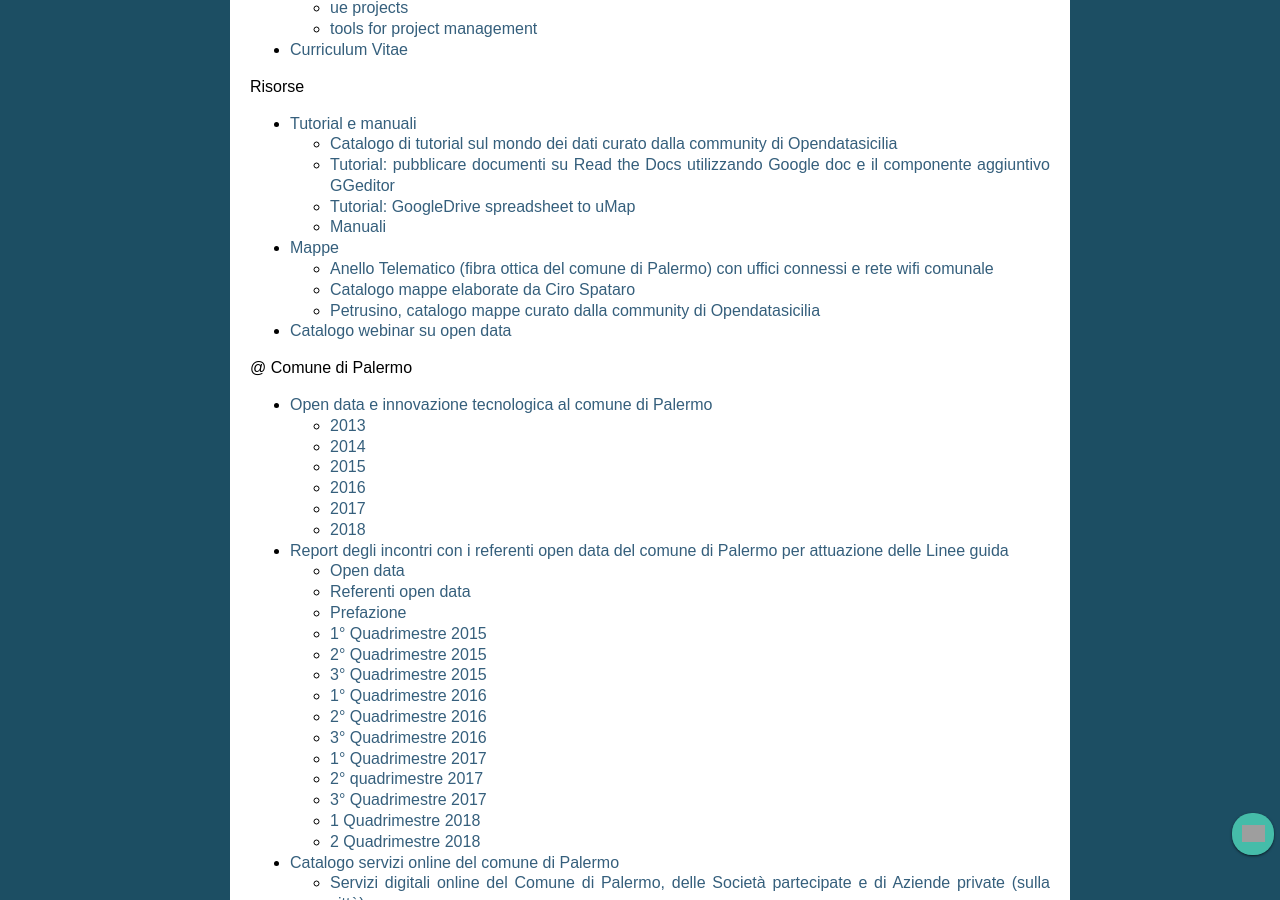
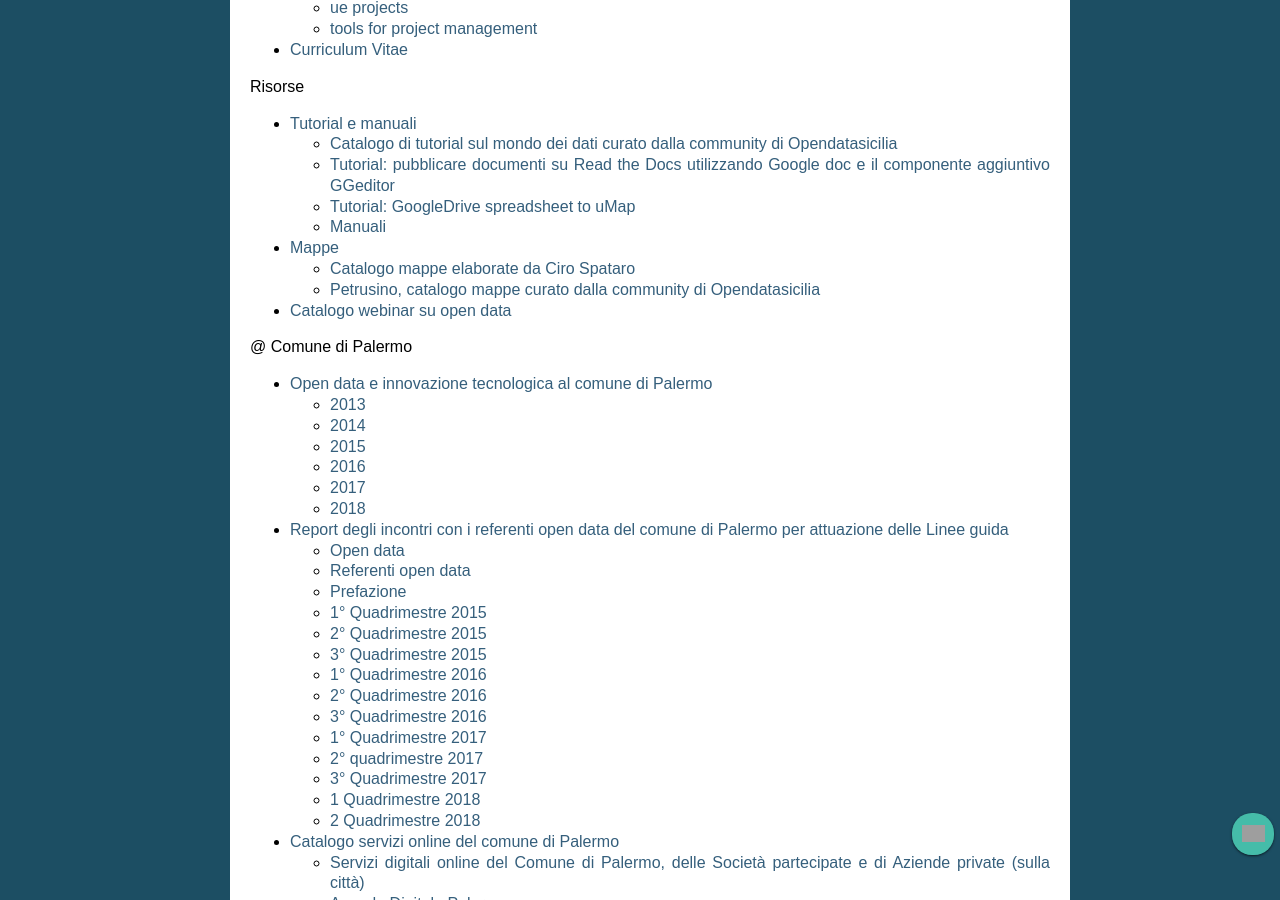
Before and after one commit to cirospat/rtd-schematipo, a Sphinx documentation site: the page built from docs/index.rst, in a window 1280 px wide and 900 px high, scrolled down 1042 px. Built offline with Sphinx 7.4.7, drawn with Linux system fonts in a browser that asks for light colours; pages that are not in the unit, such as notebooks, are missing from menus; comment, search, counter and statistics services are not loaded; grey boxes are pictures that could not be loaded.

Commit message:
Google Docs reST Editor@2018-7-19 14:53:54

```diff
--- a/docs/mappe.rst
+++ b/docs/mappe.rst
@@ -6,23 +6,13 @@
 Mappe
 *****
 
-.. _h2118236467345a5462543374815143f:
-
-Anello Telematico (fibra ottica del comune di Palermo) con uffici connessi e rete wifi comunale
-===============================================================================================
-
-
-|REPLACE2|
-
-|
-
 .. _h731718451137537a2d1f10425f4ef8:
 
 Catalogo mappe elaborate da Ciro Spataro
 ========================================
 
 
-|REPLACE3|
+|REPLACE2|
 
 |
 
@@ -42,9 +32,6 @@ Petrusino, catalogo mappe curato dalla community di \ |LINK1|\
     <a href="https://twitter.com/cirospat?ref_src=twsrc%5Etfw" class="twitter-follow-button" data-show-count="false">Follow @cirospat</a><script async src="https://platform.twitter.com/widgets.js" charset="utf-8"></script>
 .. |REPLACE2| raw:: html
 
-    <iframe width="100%" height="600px" frameBorder="0" src="http://umap.openstreetmap.fr/it/map/anello-telematico-comunale-palermo-wifi-comunale-v_71124?scaleControl=false&miniMap=false&scrollWheelZoom=false&zoomControl=true&allowEdit=false&moreControl=true&searchControl=null&tilelayersControl=null&embedControl=null&datalayersControl=true&onLoadPanel=none&captionBar=false"></iframe><p><a href="http://umap.openstreetmap.fr/it/map/anello-telematico-comunale-palermo-wifi-comunale-v_71124">Visualizza a schermo intero</a></p>
-.. |REPLACE3| raw:: html
-
     <iframe width="100%" height="2000px" frameBorder="0" src="https://cirospat.github.io/maps/?scaleControl=false&miniMap=false&scrollWheelZoom=false&zoomControl=true&allowEdit=false&moreControl=true&searchControl=null&tilelayersControl=null&embedControl=null&datalayersControl=true&onLoadPanel=undefined&captionBar=false"></iframe><p><a href="https://cirospat.github.io/maps/">Visualizza a schermo intero</a></p>
 
 .. |LINK1| raw:: html
```
